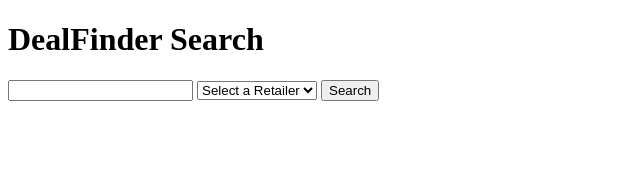
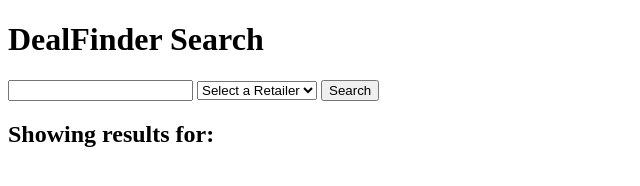
Before and after one commit to blessing-o/DealFinder, a plain HTML site: page index.html in a window 1280 px wide. Shown: the whole page, without its empty margins (0-640 px from the left). Drawn offline with Linux system fonts and the light colour scheme.

Commit message:
div for search results added to html

```diff
--- a/index.html
+++ b/index.html
@@ -23,6 +23,11 @@
             </form>
     </div>
 
+    <div class="results">
+        <h2>Showing results for: <span id="result-text"></span></h2>
+        <div id="result-content"></div>
+      </div>
+
 <script src="./assets/js/script.js"></script>
 </body>
 
```
